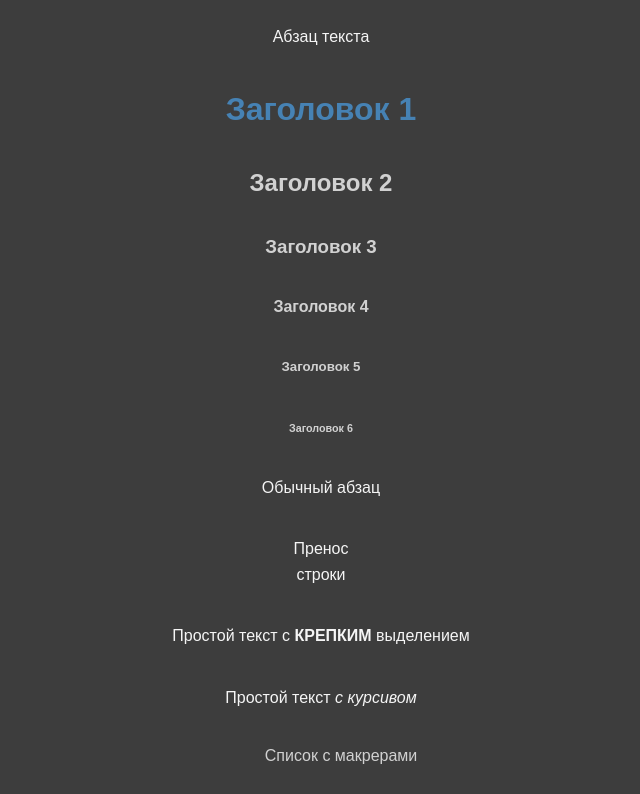
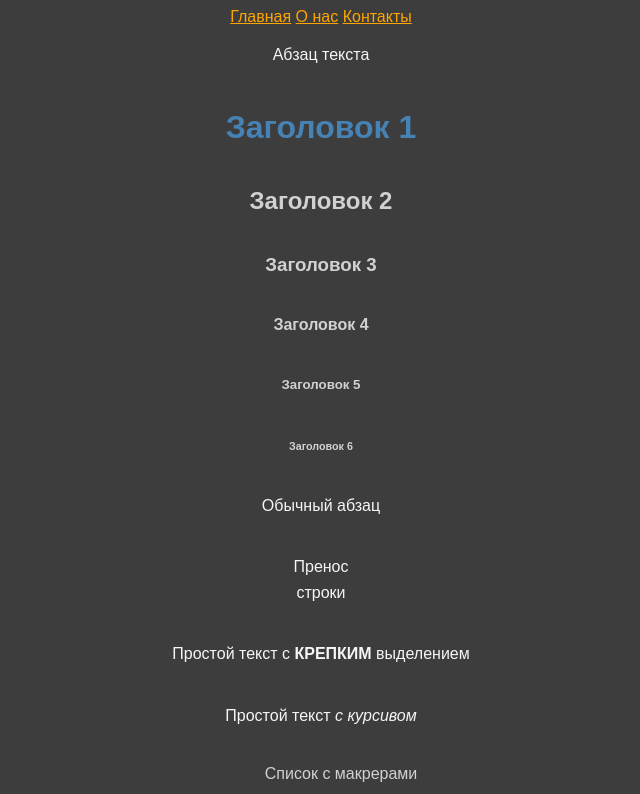
Before and after one commit to whitefox-lab/learn-HTML-CSS, a plain HTML site: page index.html in a window 1280 px wide. Shown: the top 794 px of the page, without its empty margins (319-959 px from the left). Drawn offline with Linux system fonts and the light colour scheme.

Commit message:
Финал

```diff
--- a/index.html
+++ b/index.html
@@ -6,6 +6,13 @@
     <title>Привет, HTML!</title>
 </head>
 <body>
+    <nav>
+        <a href="index.html">Главная</a>
+        <a href="about.html">О нас</a>
+        <a href="contact.html">Контакты</a>
+    </nav>
+
+
     <!--Задача 1-->
     <p>Абзац текста</p>
     <!--whitefox, 2025.07.08, изучаю HTML чтобы стать веб-программистом-->
```
Also changed, not shown: style.css (line endings or trailing spaces).
